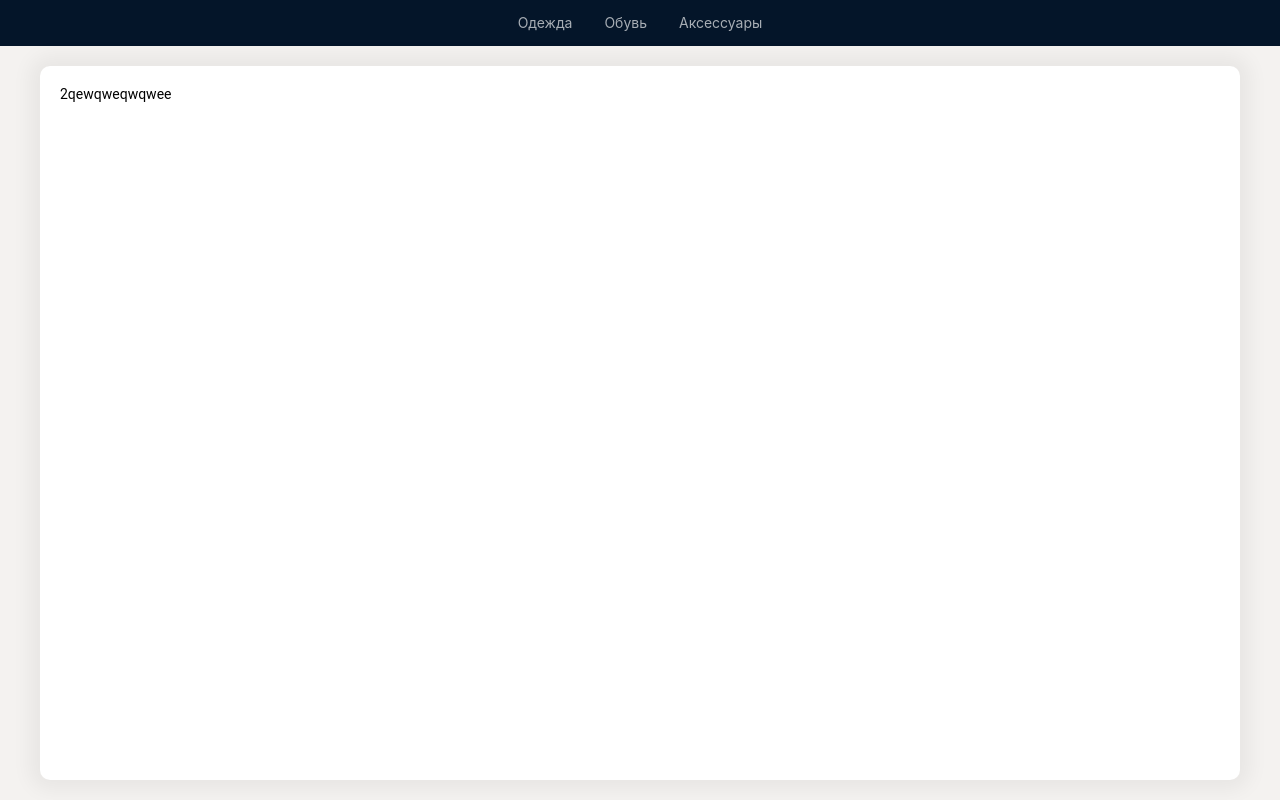
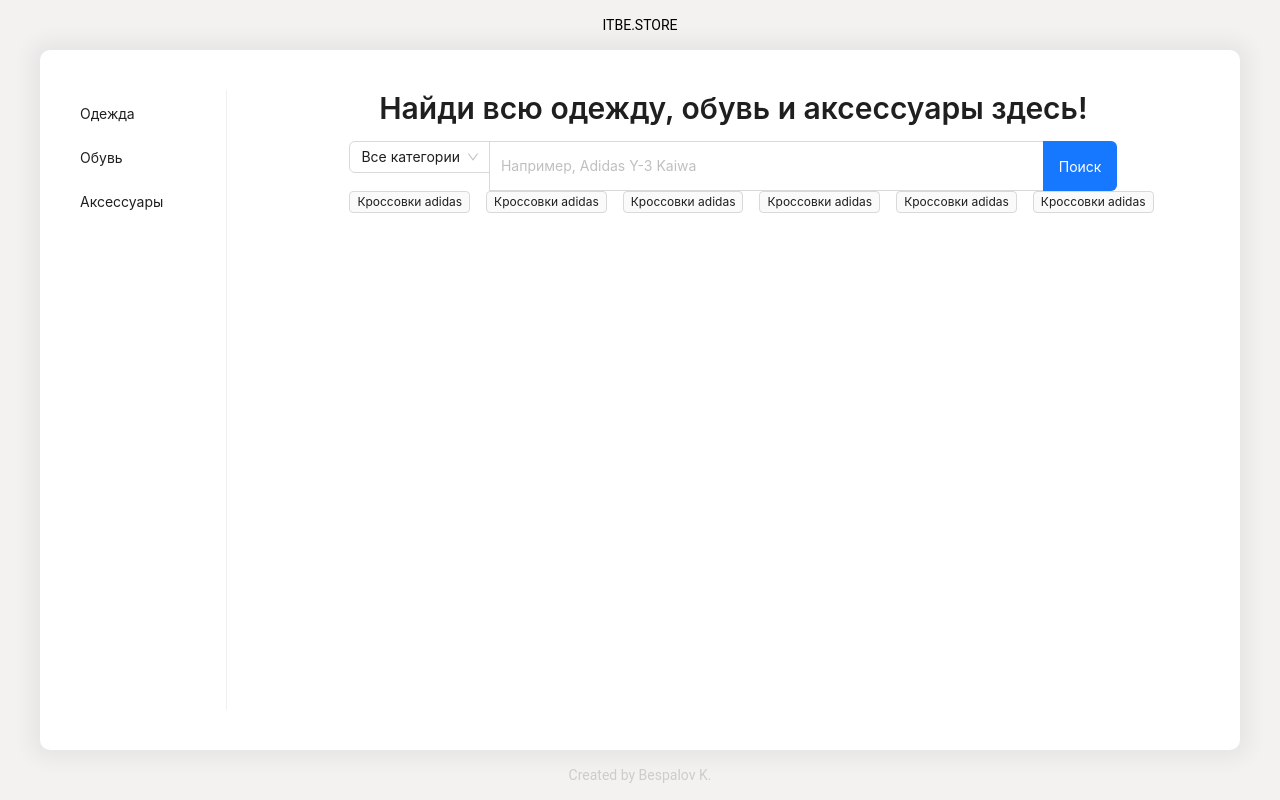
Before and after one commit to krilpil/itbe-store, a Next.js app: page / in a window 1280 px wide. Built offline with nearby package versions, Linux system fonts and the light colour scheme.

Commit message:
feat: Меню перенесено в Layout

```diff
--- a/src/features/menu/ui/menu.styles.ts
+++ b/src/features/menu/ui/menu.styles.ts
@@ -2,10 +2,9 @@ import styled from "styled-components";
 import { Menu } from "antd";
 
 export const SMenu = styled(Menu).attrs({
-  mode: "horizontal",
-  theme: "dark",
+  mode: "vertical",
+  theme: "light",
 })`
-  display: flex;
-  justify-content: center;
   background-color: inherit;
+  width: 200px;
 `;
--- /dev/null
+++ b/src/screens/home/ui/home.styles.ts
@@ -0,0 +1,6 @@
+import styled from "styled-components";
+
+export const SHome = styled.div`
+  display: flex;
+  justify-content: center;
+`;
--- a/src/screens/home/ui/home.tsx
+++ b/src/screens/home/ui/home.tsx
@@ -1,8 +1,11 @@
+import Search from "@widgets/search";
+import { SHome } from "@screens/home/ui/home.styles";
+
 const Home = () => {
   return (
-    <div>
-      <p>2qewqweqwqwee</p>
-    </div>
+    <SHome>
+      <Search />
+    </SHome>
   );
 };
 
--- a/src/widgets/layout/ui/header/header.styles.ts
+++ /dev/null
@@ -1,12 +0,0 @@
-import styled from "styled-components";
-
-export const SWrapper = styled.header`
-  display: flex;
-  justify-content: center;
-  background-color: #041529;
-`;
-
-export const SHeader = styled.div`
-  max-width: ${({ theme }) => theme.breakpoints.maxDesktops}px;
-  width: 100%;
-`;
--- a/src/widgets/layout/ui/header/index.tsx
+++ /dev/null
@@ -1,14 +0,0 @@
-import Menu from "@features/menu";
-import { SHeader, SWrapper } from "./header.styles";
-
-const Index = () => {
-  return (
-    <SWrapper>
-      <SHeader>
-        <Menu />
-      </SHeader>
-    </SWrapper>
-  );
-};
-
-export default Index;
--- a/src/widgets/layout/ui/layout.style.ts
+++ b/src/widgets/layout/ui/layout.style.ts
@@ -1,17 +1,42 @@
-import styled from "styled-components";
+import styled, { css } from "styled-components";
 
-export const SWrapper = styled.main`
+const CssLayout = css`
   display: flex;
   justify-content: center;
-  min-height: calc(100vh - 46px);
+  align-items: center;
+  height: 50px;
 `;
 
-export const SMain = styled.div`
+export const SLogo = styled.div`
+  ${CssLayout}
+`;
+
+export const SFooter = styled.footer`
+  color: #cccccc;
+  ${CssLayout}
+`;
+
+export const SWrapper = styled.div`
+  display: grid;
+  grid-template-rows: auto 1fr auto;
+  grid-template-columns: 1fr;
+  min-height: 100vh;
+  margin: 0 20px;
+`;
+
+export const SContent = styled.div`
+  display: flex;
+  justify-self: center;
+  gap: 20px;
   max-width: ${({ theme }) => theme.breakpoints.maxDesktops}px;
   width: 100%;
-  margin: 20px;
-  padding: 20px;
+  padding: 40px 20px;
   border-radius: 10px;
   background-color: ${({ theme }) => theme.colors.white};
   box-shadow: 0 0 20px 10px rgb(0, 0, 0, 0.05);
 `;
+
+export const SMain = styled.main`
+  padding: 0 20px;
+  width: 100%;
+`;
--- a/src/widgets/layout/ui/layout.tsx
+++ b/src/widgets/layout/ui/layout.tsx
@@ -1,15 +1,17 @@
 import { PropsWithChildren } from "react";
-import Header from "./header";
-import { SMain, SWrapper } from "./layout.style";
+import Menu from "@features/menu";
+import { SFooter, SLogo, SContent, SWrapper, SMain } from "./layout.style";
 
 const Layout = ({ children }: PropsWithChildren) => {
   return (
-    <>
-      <Header />
-      <SWrapper>
+    <SWrapper>
+      <SLogo>ITBE.STORE</SLogo>
+      <SContent>
+        <Menu />
         <SMain>{children}</SMain>
-      </SWrapper>
-    </>
+      </SContent>
+      <SFooter>Created by Bespalov K.</SFooter>
+    </SWrapper>
   );
 };
 
--- /dev/null
+++ b/src/widgets/search/index.ts
@@ -0,0 +1,3 @@
+import Search from "./ui/search";
+
+export default Search;
--- /dev/null
+++ b/src/widgets/search/ui/search.styles.ts
@@ -0,0 +1,15 @@
+import styled from "styled-components";
+import { Typography } from "antd";
+
+export const SSearch = styled.div`
+  justify-self: center;
+  max-width: ${({ theme }) => theme.breakpoints.maxTablets}px;
+  width: 100%;
+`;
+
+export const STitle = styled(Typography.Title)`
+  &.ant-typography {
+    font-size: 30px;
+    text-align: center;
+  }
+`;
--- /dev/null
+++ b/src/widgets/search/ui/search.tsx
@@ -0,0 +1,22 @@
+import { Space, Tag } from "antd";
+import { SSearch, STitle } from "./search.styles";
+import SearchInput from "./searchInput";
+
+const Search = () => {
+  return (
+    <SSearch>
+      <STitle>Найди всю одежду, обувь и аксессуары здесь!</STitle>
+      <SearchInput />
+      <Space>
+        <Tag>Кроссовки adidas</Tag>
+        <Tag>Кроссовки adidas</Tag>
+        <Tag>Кроссовки adidas</Tag>
+        <Tag>Кроссовки adidas</Tag>
+        <Tag>Кроссовки adidas</Tag>
+        <Tag>Кроссовки adidas</Tag>
+      </Space>
+    </SSearch>
+  );
+};
+
+export default Search;
--- /dev/null
+++ b/src/widgets/search/ui/searchInput/index.tsx
@@ -0,0 +1,12 @@
+import { SInput, SSearchInput, SSelect } from "./searchInput.styles";
+
+const SearchInput = () => {
+  return (
+    <SSearchInput>
+      <SSelect defaultValue="Все категории" />
+      <SInput />
+    </SSearchInput>
+  );
+};
+
+export default SearchInput;
--- /dev/null
+++ b/src/widgets/search/ui/searchInput/searchInput.styles.ts
@@ -0,0 +1,33 @@
+import styled from "styled-components";
+import { Input, Select, Space } from "antd";
+
+export const SSearchInput = styled(Space.Compact)`
+  height: 50px;
+  width: 100%;
+
+  .ant-input-wrapper {
+    height: 100%;
+  }
+`;
+
+export const SSelect = styled(Select)`
+  & .ant-select-selector:has(.ant-select-selection-search) {
+    height: 100%;
+  }
+
+  & .ant-select-selection-item {
+    display: flex;
+    align-self: center;
+  }
+`;
+
+export const SInput = styled(Input.Search).attrs({
+  placeholder: "Например, Adidas Y-3 Kaiwa",
+  enterButton: "Поиск",
+  allowClear: true,
+})`
+  & .ant-input-affix-wrapper,
+  & .ant-btn {
+    height: 100%;
+  }
+`;
```
Also changed, not shown: 1 other file (tests, documents, lock files or other folders).
